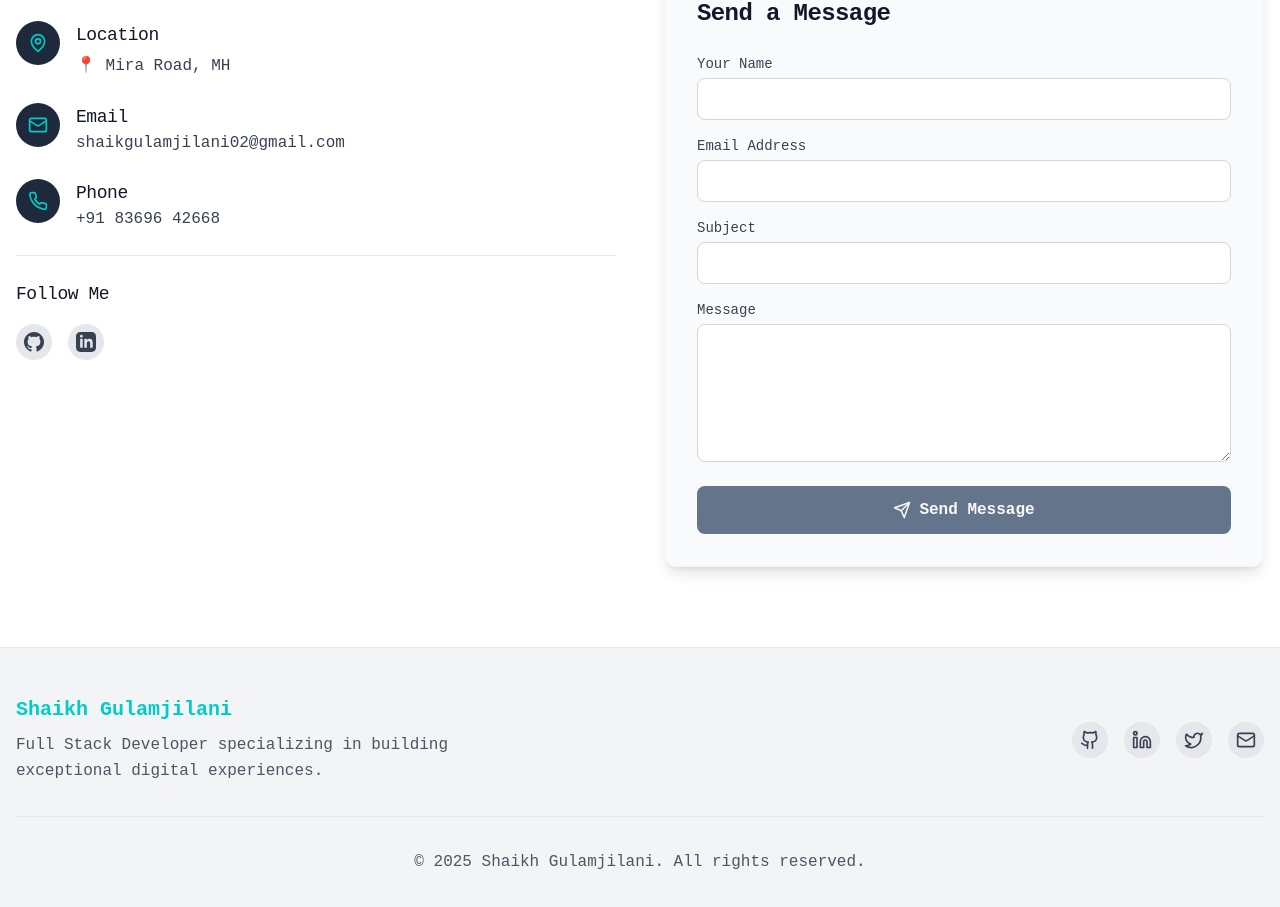
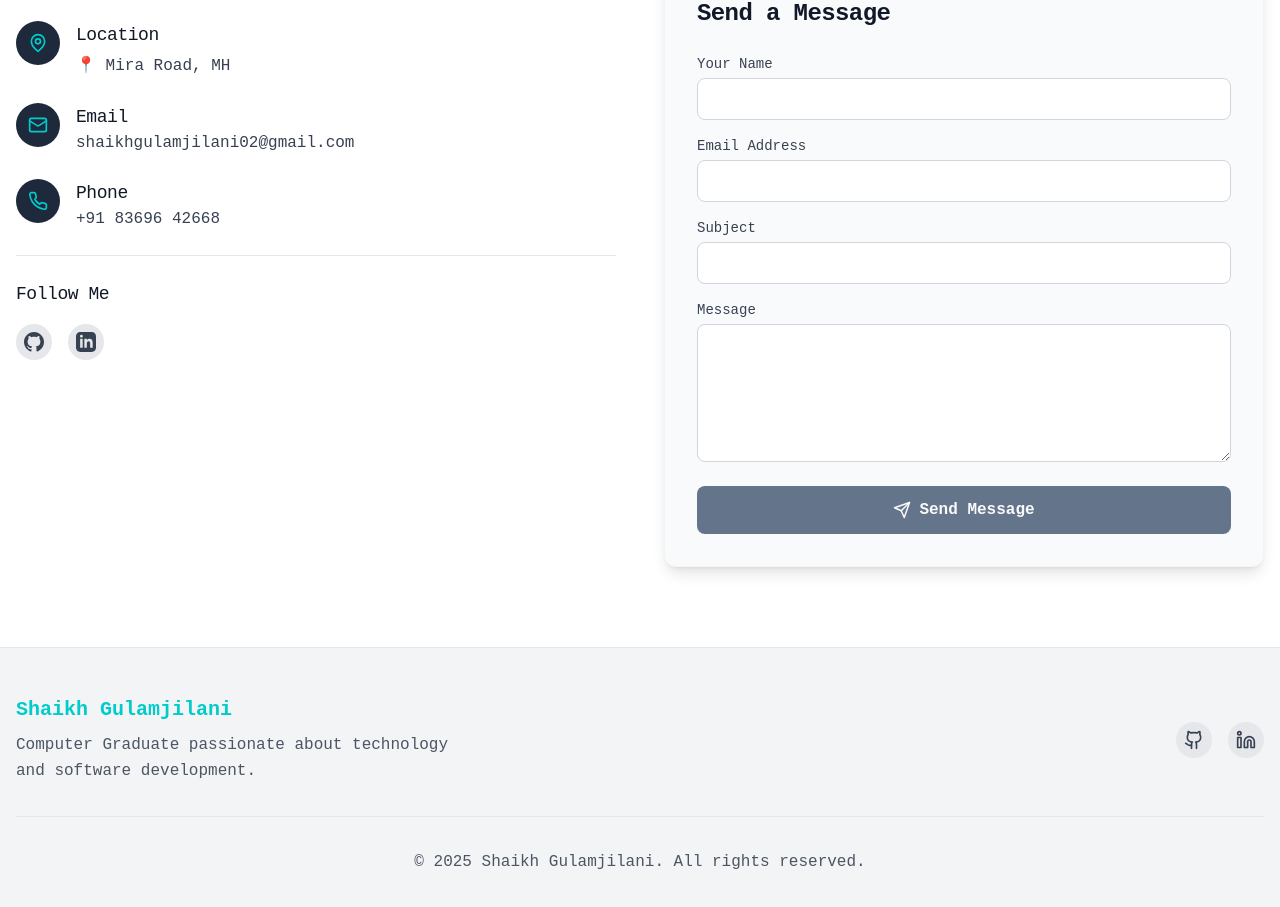
Before and after one commit to gulamjilani-97/portfolio, a React (Vite) app: page / in a window 1280 px wide. Shown: the part 4307-5214 px from the top of the page. Built offline with nearby package versions, Linux system fonts and the light colour scheme.

Commit message:
initial commit

```diff
--- a/src/components/layout/Footer.tsx
+++ b/src/components/layout/Footer.tsx
@@ -1,5 +1,5 @@
 import React from 'react';
-import { Github, Linkedin, Mail, Twitter } from 'lucide-react';
+import { Github, Linkedin } from 'lucide-react';
 
 const Footer: React.FC = () => {
   const currentYear = new Date().getFullYear();
@@ -11,7 +11,7 @@ const Footer: React.FC = () => {
           <div className="mb-6 md:mb-0">
             <span className="text-xl font-bold text-primary-600 dark:text-primary-400">Shaikh Gulamjilani</span>
             <p className="mt-2 text-gray-600 dark:text-gray-400 max-w-md">
-              Full Stack Developer specializing in building exceptional digital experiences.
+              Computer Graduate passionate about technology and software development.
             </p>
           </div>
 
@@ -26,29 +26,13 @@ const Footer: React.FC = () => {
               <Github size={20} />
             </a>
             <a
-              href="https://www.linkedin.com/in/gulamjilani-shaikh-952538362?utm_source=share&utm_campaign=share_via&utm_content=profile&utm_medium=android_app"
+              href="https://www.linkedin.com/in/gulamjilani-shaikh-952538362/"
               target="_blank"
               rel="noopener noreferrer"
               className="p-2 rounded-full bg-gray-200 dark:bg-gray-700 text-gray-700 dark:text-gray-300 hover:bg-primary-100 dark:hover:bg-primary-900 hover:text-primary-600 dark:hover:text-primary-400 transition-colors"
               aria-label="LinkedIn"
             >
               <Linkedin size={20} />
-            </a>
-            <a
-              href="https://twitter.com/yourusername"
-              target="_blank"
-              rel="noopener noreferrer"
-              className="p-2 rounded-full bg-gray-200 dark:bg-gray-700 text-gray-700 dark:text-gray-300 hover:bg-primary-100 dark:hover:bg-primary-900 hover:text-primary-600 dark:hover:text-primary-400 transition-colors"
-              aria-label="Twitter"
-            >
-              <Twitter size={20} />
-            </a>
-            <a
-              href="mailto:your.shaikhgulamjilani02@gmail.com"
-              className="p-2 rounded-full bg-gray-200 dark:bg-gray-700 text-gray-700 dark:text-gray-300 hover:bg-primary-100 dark:hover:bg-primary-900 hover:text-primary-600 dark:hover:text-primary-400 transition-colors"
-              aria-label="Email"
-            >
-              <Mail size={20} />
             </a>
           </div>
         </div>
--- a/src/components/sections/Contact.tsx
+++ b/src/components/sections/Contact.tsx
@@ -83,10 +83,10 @@ const Contact: React.FC = () => {
                 <div className="ml-4">
                   <h4 className="text-lg font-medium text-gray-900 dark:text-white">Email</h4>
                   <a
-                    href="mailto:shaikgulamjilani02@gmail.com"
+                    href="mailto:shaikhgulamjilani02@gmail.com"
                     className="text-gray-700 dark:text-gray-300 mt-1 hover:text-primary-600 dark:hover:text-primary-400 transition-colors"
                   >
-                    shaikgulamjilani02@gmail.com
+                    shaikhgulamjilani02@gmail.com
                   </a>
                 </div>
               </div>
```
